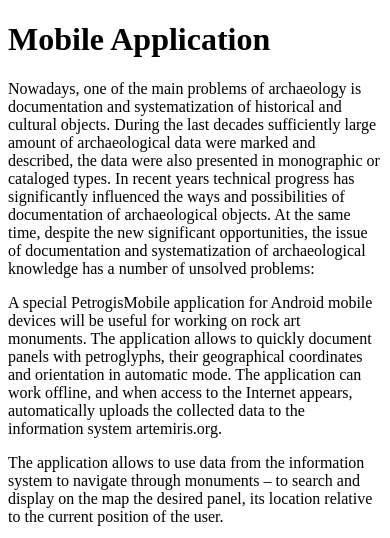
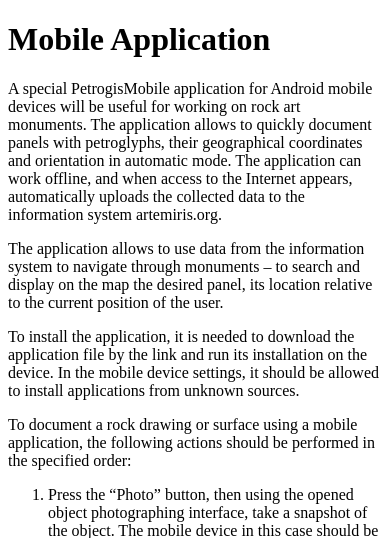
Before and after one commit to Artemiris/artemiris, a Yii app: template frontend/views/site/mobile.php in a window 390 px wide. Shown: the top 538 px of the page. Run offline with PHP 8.4 and a stand-in for Yii, Linux system fonts and the light colour scheme; the template is opened without the code that fills it, so the values that code supplies are empty; some libraries are stand-ins or nearby versions.

Commit message:
hotfix mobile page text

```diff
--- a/frontend/views/site/mobile.php
+++ b/frontend/views/site/mobile.php
@@ -8,10 +8,6 @@ $this->title = Yii::t('mobile', 'Mobile Application');
 //$this->params['breadcrumbs'][] = $this->title;
 ?>
 <h1><?= Html::encode($this->title) ?></h1>
-
-<p>
-    <?= Yii::t('project', 'Nowadays, one of the main problems of archaeology is documentation and systematization of historical and cultural objects. During the last decades sufficiently large amount of archaeological data were marked and described, the data were also presented in monographic or cataloged types. In recent years technical progress has significantly influenced the ways and possibilities of documentation of archaeological objects. At the same time, despite the new significant opportunities, the issue of documentation and systematization of archaeological knowledge has a number of unsolved problems:') ?>
-</p>
 
 <p>
     <?= Yii::t('mobile', 'A special PetrogisMobile application for Android mobile devices will be useful for working on rock art monuments. The application allows to quickly document panels with petroglyphs, their geographical coordinates and orientation in automatic mode. The application can work offline, and when access to the Internet appears, automatically uploads the collected data to the information system artemiris.org.') ?>
```
